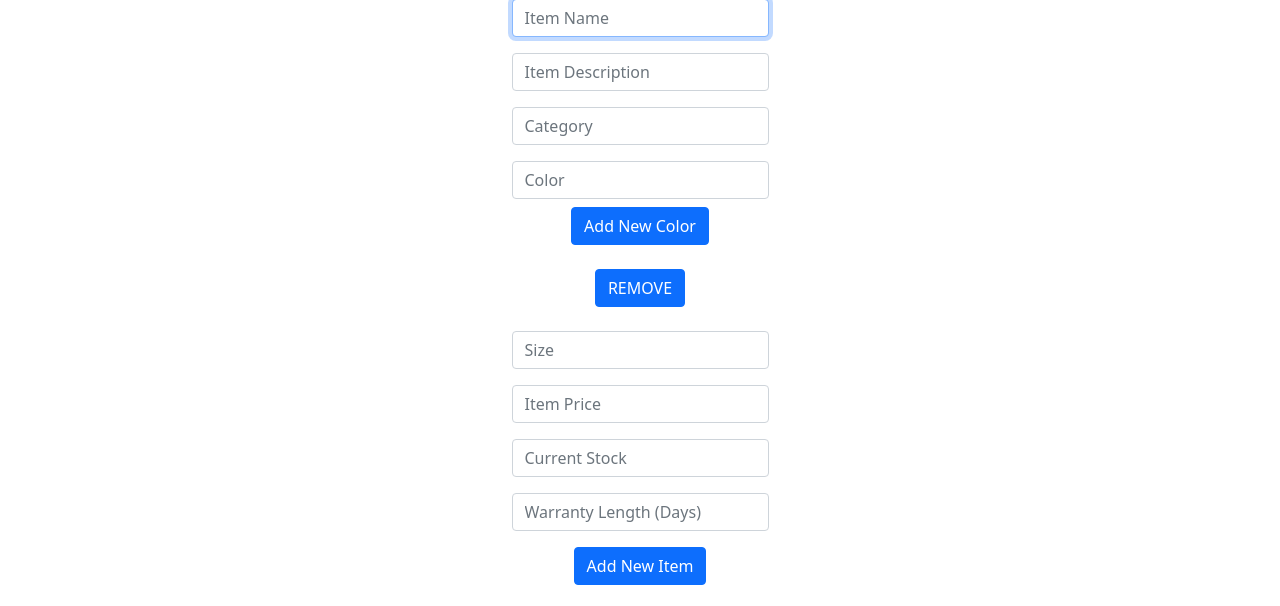
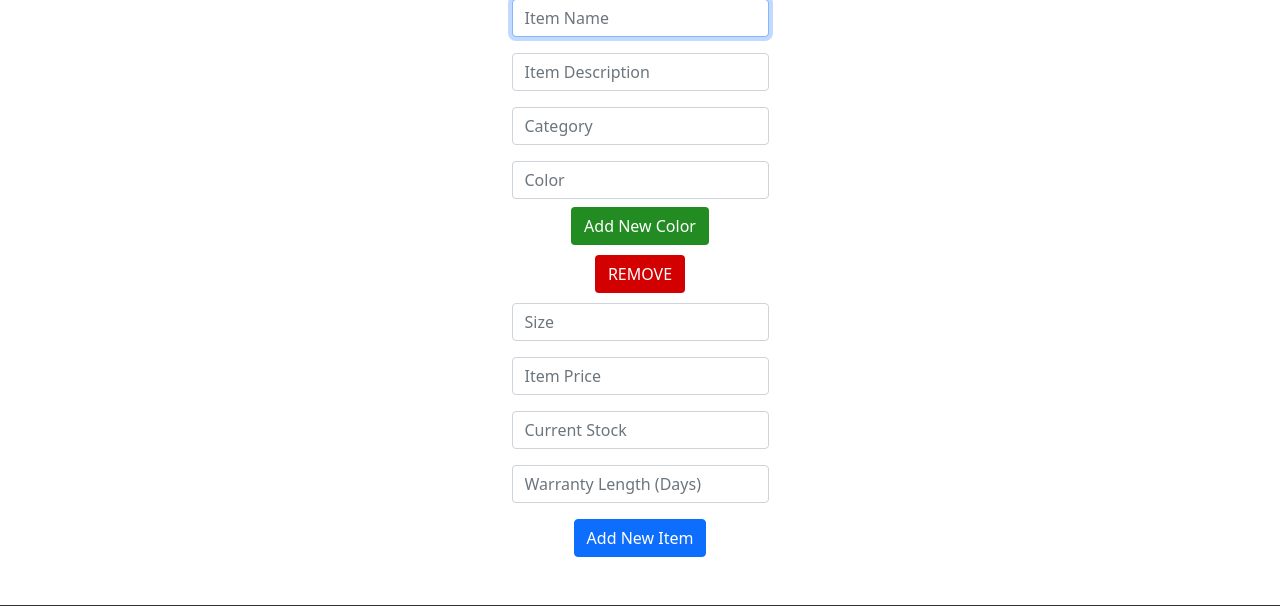
Before and after one commit to EthanFriedrichs/180-Final, a Flask app: page /vendor in a window 1280 px wide. Shown: the part 180-786 px from the top of the page. Run offline with Flask 3, Linux system fonts and the light colour scheme; some libraries are stand-ins or nearby versions.

Commit message:
Added CSS to buttons

```diff
--- a/static/layout.css
+++ b/static/layout.css
@@ -140,3 +140,51 @@ color:black;
     text-align: center;
     margin-top: 20px;
 }
+
+.color-btn {
+    margin-bottom: 10px;
+}
+
+.add-btn {
+    color: white;
+    background-color: forestgreen;
+    border: 1px solid transparent;
+    padding: .375rem .75rem;
+    font-size: 1rem;
+    border-radius: .25rem;
+    display: inline-block;
+    font-weight: 400;
+    line-height: 1.5;
+    transition: color .15s ease-in-out, background-color .15s ease-in-out, border-color .15s ease-in-out, box-shadow .15s ease-in-out;
+}
+
+.add-btn:hover {
+    box-shadow: 0 0 0 0.25rem rgba(44, 101, 8, 0.25);
+}
+
+.add-btn:active {
+    background-color: limegreen;
+    box-shadow: 0 0 0 0.25rem rgba(50, 205, 50, 0.25);
+}
+
+.remove-btn {
+    color: white;
+    background-color: rgb(210, 0, 0);
+    border: 1px solid transparent;
+    padding: .375rem .75rem;
+    font-size: 1rem;
+    border-radius: .25rem;
+    display: inline-block;
+    font-weight: 400;
+    line-height: 1.5;
+    transition: color .15s ease-in-out, background-color .15s ease-in-out, border-color .15s ease-in-out, box-shadow .15s ease-in-out;
+}
+
+.remove-btn:hover {
+    box-shadow: 0 0 0 0.25rem rgba(215, 9, 9, 0.433);
+}
+
+.remove-btn:active {
+    background-color: red;
+    box-shadow: 0 0 0 0.25rem rgba(255, 63, 63, 0.433);
+}
--- a/templates/add_item.html
+++ b/templates/add_item.html
@@ -24,8 +24,8 @@
                     </div>
                 </div>
 
-                <button id = "color" class="btn btn-primary color-btn" type="button">Add New Color</button>
-                <br><br>
+                <button id = "color" class="color-btn add-btn" type="button">Add New Color</button>
+                <br>
                 <script type = "text/javascript">
                     document.getElementById("color").addEventListener("click", function(){
                         var newRow = document.createElement("div");
@@ -39,13 +39,14 @@
                     });
                 </script>
 
-                <button id = "remove" class="btn btn-primary color-btn" type="button">REMOVE</button>
-                <br><br>
+                <button id = "remove" class="color-btn remove-btn" type="button">REMOVE</button>
+                <br>
                 <script type = "text/javascript">
-                    const elements = document.getElementsByClassName("");
-                    while(elements.length > 0){
-                        elements[0].parentNode.removeChild(elements[0]);
-                    }
+                    document.getElementById("remove").addEventListener("click", function(){
+                        const elements = document.getElementsByClassName("mb-2");
+                        if (elements.length > 1)
+                            elements[elements.length - 1].parentNode.removeChild(elements[elements.length - 1]);
+                    });
                 </script>
 
                 <div class="mb-3">
```
Also changed, not shown: 2 other files.
